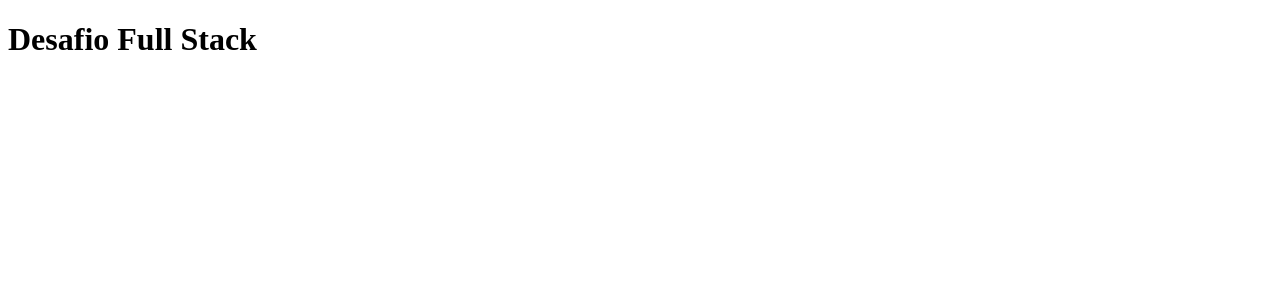
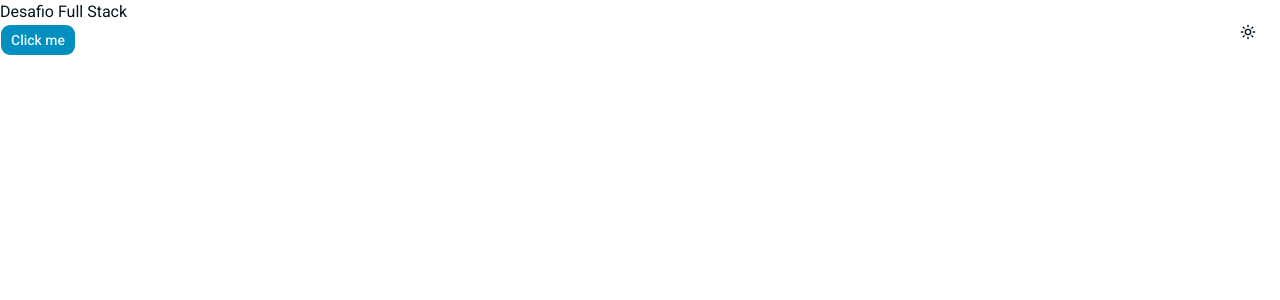
Before and after one commit to pscarreira/desafio-full-stack, a Next.js app in the folder apps/web/: page / in a window 1280 px wide. Shown: the top 300 px of the page. Built offline with nearby package versions, Linux system fonts and the light colour scheme.

Commit message:
feat: adicionar ThemeProvider e ThemeToggle para suporte a temas light e dark

```diff
--- /dev/null
+++ b/apps/web/app/components/theme-provider.tsx
@@ -0,0 +1,11 @@
+'use client';
+
+import { ThemeProvider as NextThemesProvider } from 'next-themes';
+import type { ComponentProps } from 'react';
+
+export function ThemeProvider({
+	children,
+	...props
+}: ComponentProps<typeof NextThemesProvider>) {
+	return <NextThemesProvider {...props}>{children}</NextThemesProvider>;
+}
--- /dev/null
+++ b/apps/web/app/components/theme-toggle.tsx
@@ -0,0 +1,21 @@
+'use client';
+
+import { Moon, Sun } from 'lucide-react';
+import { useTheme } from 'next-themes';
+import { Button } from '@/components/ui/button';
+
+export function ThemeToggle() {
+	const { theme, setTheme } = useTheme();
+
+	return (
+		<Button
+			variant="ghost"
+			size="icon"
+			onClick={() => setTheme(theme === 'dark' ? 'light' : 'dark')}
+			aria-label="Alternar tema"
+		>
+			<Sun className="h-5 w-5 rotate-0 scale-100 transition-all dark:-rotate-90 dark:scale-0" />
+			<Moon className="absolute h-5 w-5 rotate-90 scale-0 transition-all dark:rotate-0 dark:scale-100" />
+		</Button>
+	);
+}
--- a/apps/web/app/layout.tsx
+++ b/apps/web/app/layout.tsx
@@ -1,4 +1,14 @@
 import type { Metadata } from 'next';
+import { Roboto } from 'next/font/google';
+import { ThemeProvider } from './components/theme-provider';
+import { ThemeToggle } from './components/theme-toggle';
+import './index.css';
+
+const roboto = Roboto({
+	subsets: ['latin'],
+	weight: ['400', '500', '700'],
+	variable: '--font-roboto',
+});
 
 export const metadata: Metadata = {
 	title: 'Desafio Full Stack',
@@ -11,8 +21,20 @@ export default function RootLayout({
 	children: React.ReactNode;
 }) {
 	return (
-		<html lang="pt-BR">
-			<body>{children}</body>
+		<html lang="pt-BR" className={roboto.variable} suppressHydrationWarning>
+			<body>
+				<ThemeProvider
+					attribute="class"
+					defaultTheme="light"
+					enableSystem={false}
+					disableTransitionOnChange
+				>
+					<div className="fixed top-4 right-4 z-50">
+						<ThemeToggle />
+					</div>
+					{children}
+				</ThemeProvider>
+			</body>
 		</html>
 	);
 }
--- a/apps/web/app/page.tsx
+++ b/apps/web/app/page.tsx
@@ -1,7 +1,10 @@
+import { Button } from '@/components/ui/button';
+
 export default function Home() {
 	return (
 		<main>
 			<h1>Desafio Full Stack</h1>
+			<Button>Click me</Button>
 		</main>
 	);
 }
```
